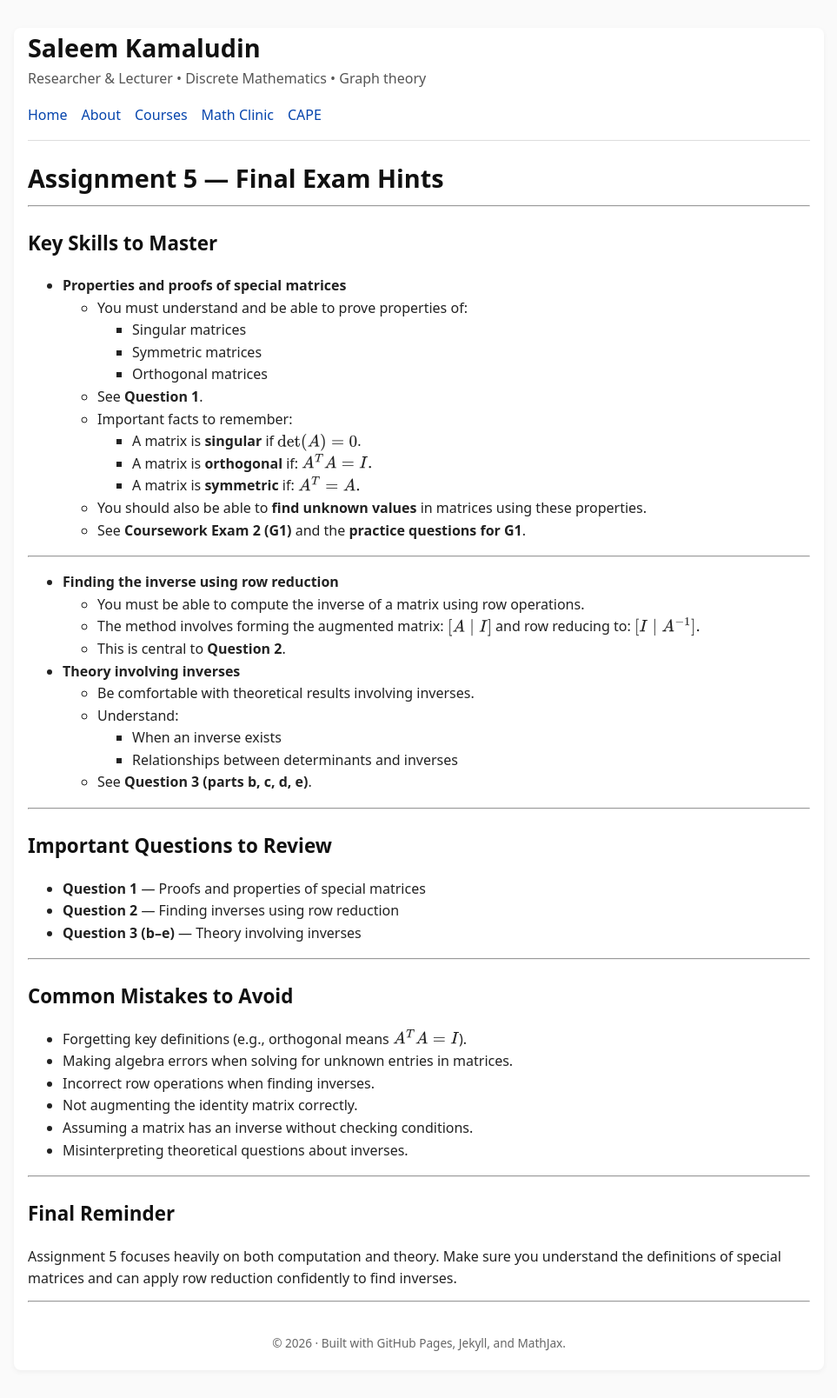
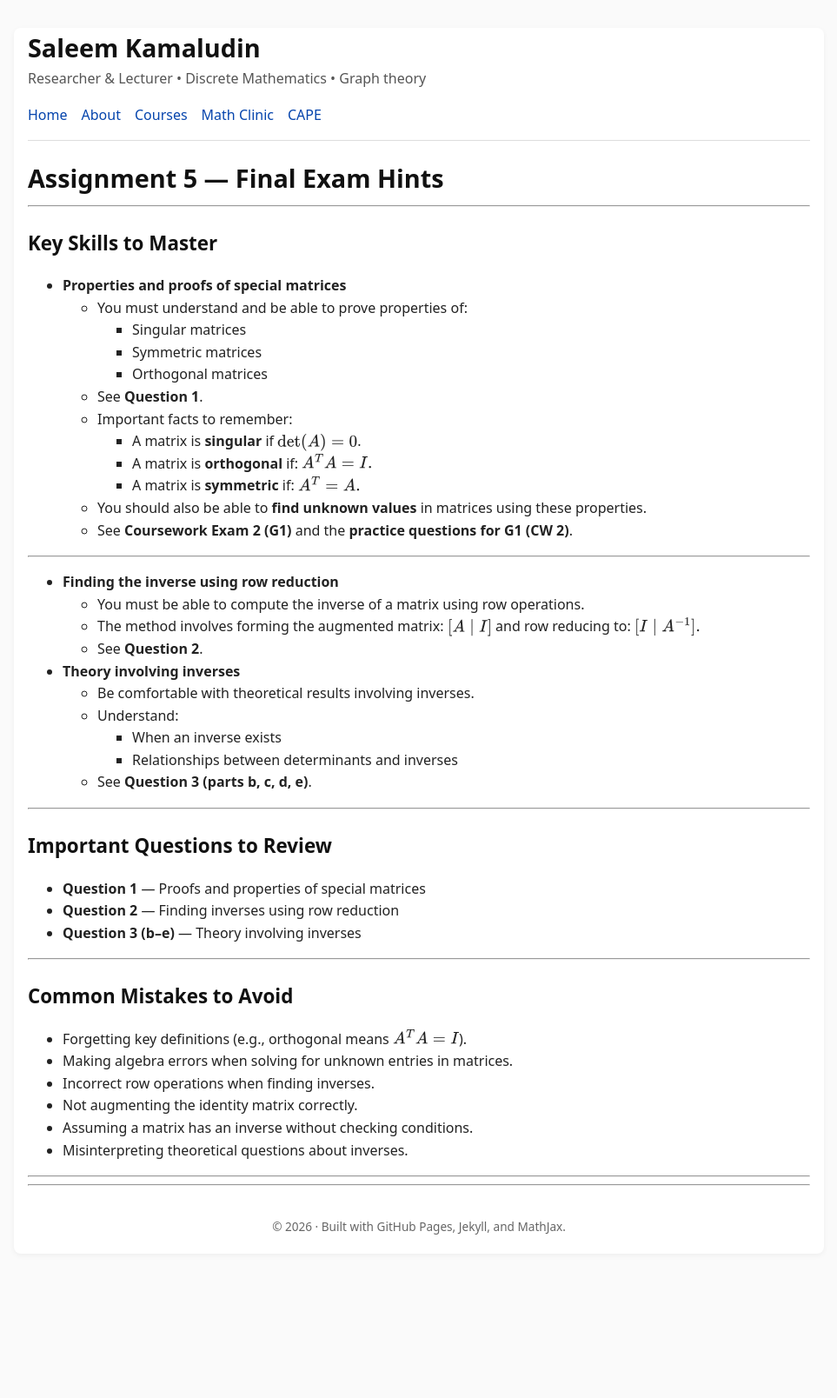
Before and after one commit to SaleemKamaludin/SaleemKamaludin.github.io, a Jekyll site: the page built from courses/intro-linear-geometry/final-exam-hints/assignment-5/index.md, in a window 1280 px wide. Shown: the whole page at 87% size, without its empty margins (158-1121 px from the left). Built offline with Jekyll 4.4.1, drawn with Linux system fonts in a browser that asks for light colours; after the commit the page ends 1474 px from its top, so only the background shows below that.

Commit message:
Update index.md

```diff
--- a/courses/intro-linear-geometry/final-exam-hints/assignment-5/index.md
+++ b/courses/intro-linear-geometry/final-exam-hints/assignment-5/index.md
@@ -28,7 +28,7 @@ A^T = A.
 $$
 
   - You should also be able to **find unknown values** in matrices using these properties.
-  - See **Coursework Exam 2 (G1)** and the **practice questions for G1**.
+  - See **Coursework Exam 2 (G1)** and the **practice questions for G1 (CW 2)**.
 
 ---
 
@@ -42,7 +42,7 @@ $$
 $$
 [I \mid A^{-1}].
 $$
-  - This is central to **Question 2**.
+  - See **Question 2**.
 
 - **Theory involving inverses**
   - Be comfortable with theoretical results involving inverses.
@@ -71,7 +71,3 @@ $$
 - Misinterpreting theoretical questions about inverses.
 
 ---
-
-## Final Reminder
-
-Assignment 5 focuses heavily on both computation and theory. Make sure you understand the definitions of special matrices and can apply row reduction confidently to find inverses.
```
